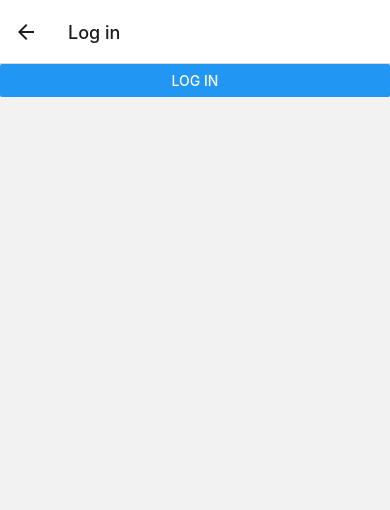
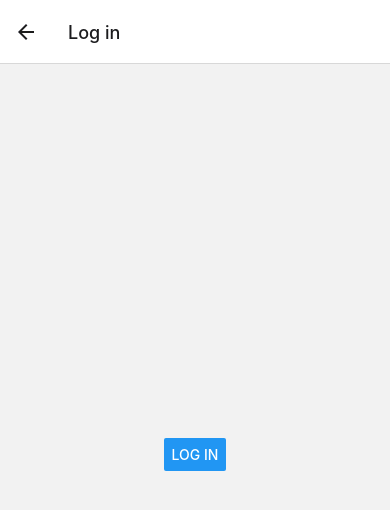
Before and after one commit to skub01/roadtripper, a React Native app: screen /Login in a window 390 px wide. Shown: the top 510 px of the page. Built offline with nearby package versions, Linux system fonts and the light colour scheme.

Commit message:
LoginScreen styling

```diff
--- a/app/screens/LoginScreen.js
+++ b/app/screens/LoginScreen.js
@@ -1,15 +1,25 @@
 import React from "react";
-import { Button } from "react-native";
+import { Button, View, StyleSheet } from "react-native";
 
 const LoginScreen = ({ navigation }) => {
   return (
+    <View style={styles.container}>
       <Button
         title="Log in"
         onPress={() => {
           navigation.navigate("Profile");
         }}
       />
+    </View>
   );
 };
 
+const styles = StyleSheet.create({
+  container: {
+    flex: 1,
+    justifyContent: "center",
+    alignItems: "center",
+  },
+});
+
 export default LoginScreen;
```
Lines whose indentation alone changed are shown as unchanged.
